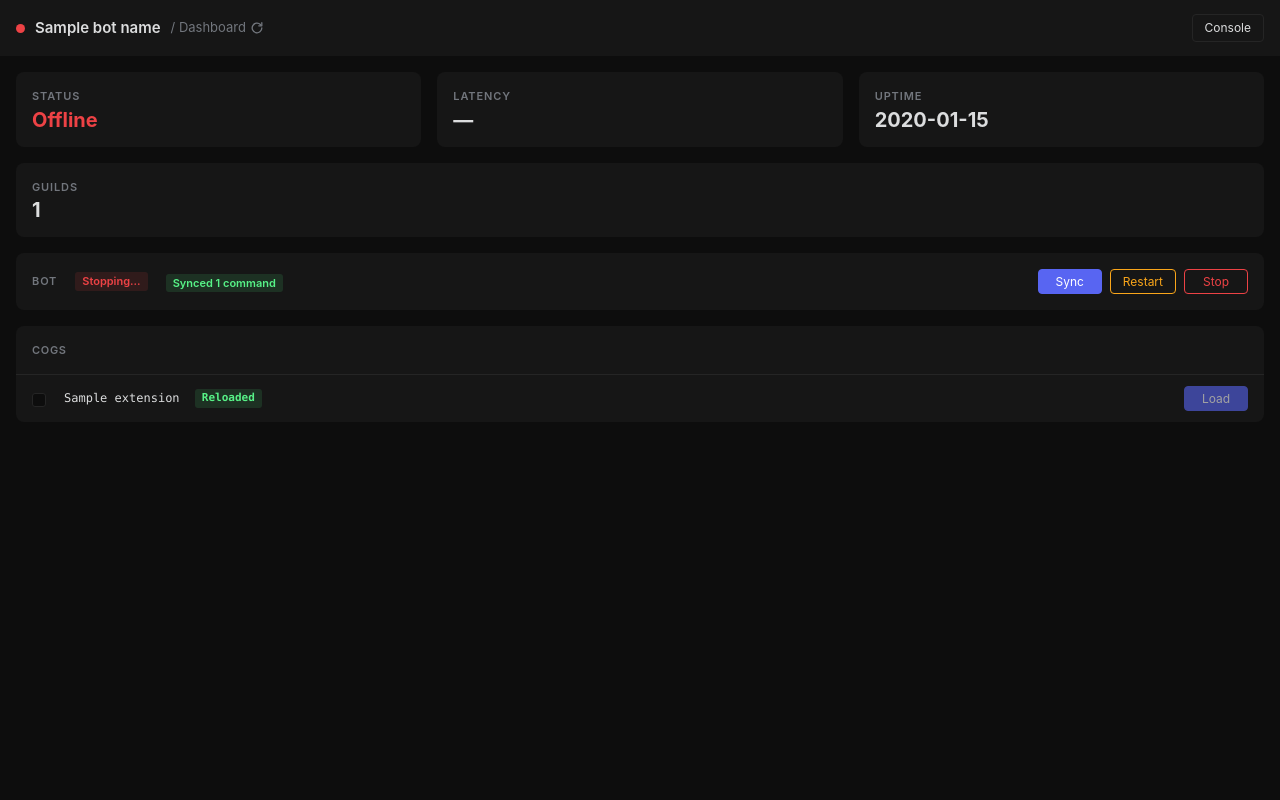
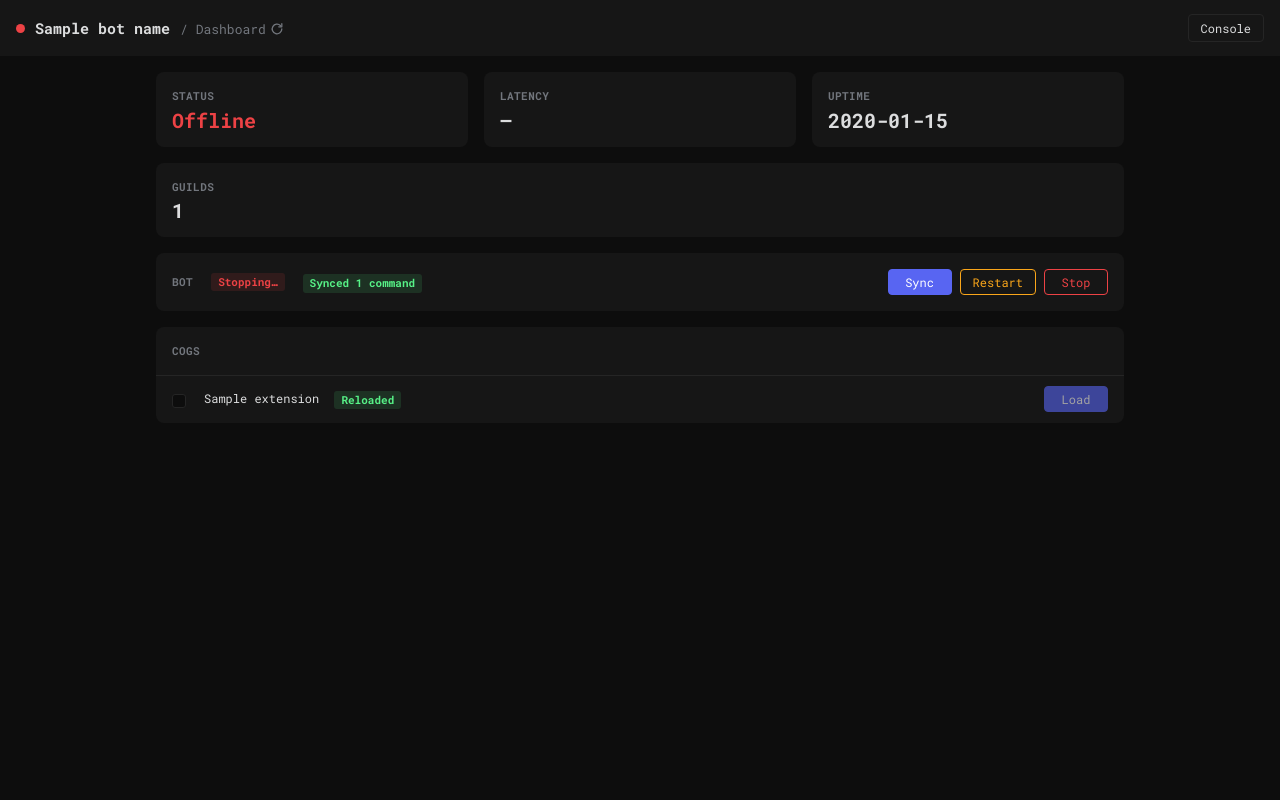
Before and after one commit to pedrodanielsantos/Pedro-bot, a Python web app: template templates/dashboard.html in a window 1280 px wide. Run offline with Jinja, Linux system fonts and the light colour scheme; the template is opened without the code that fills it: most values are stand-ins (such as "Sample title", 1, 10 or a date in 2020).

Commit message:
feat: rework the dashboard typography
- Vendor Roboto Mono as woff2 under static/fonts/, with its license alongside, and exempt the directory from the repo's eol conversion.
- Point --mono at it and set it on body, so one family covers the page rather than the log alone.
- Drop the font-family the log, guild meta, cog cells and error text no longer need.
- Tighten the uppercase labels' letter-spacing, which mono widens on its own.
- Ship the bold, which ansi_up renders the log's SGR 1 as.
- Align the header on the baseline, off centre, so the title, subtitle and icon button stop sitting at three levels.
- Nudge the header's icon buttons down onto the cap band, which a synthesized baseline leaves them above.
- Narrow the content column to 1000px.
- Demote the uptime card's units, matching the latency card.

```diff
--- a/templates/base.html
+++ b/templates/base.html
@@ -7,6 +7,27 @@
     {# Per page, so a tab is identifiable by its mark alone. The gear is the default. #}
     <link rel="icon" href="{% block favicon %}/static/favicon-gear.svg{% endblock %}">
     <style>
+        /* Served from static/fonts/, for the same reasons as static/vendor/: the
+           dashboard works with no internet, and an upstream release cannot change
+           what renders without a commit. One family sets the whole interface, so
+           these two faces are everything the page loads. */
+        @font-face {
+            font-family: 'Roboto Mono';
+            font-style: normal;
+            font-weight: 400;
+            font-display: swap;
+            src: url('/static/fonts/RobotoMono-Regular.woff2') format('woff2');
+        }
+
+        /* Bold is not decoration here: ansi_up renders the log's SGR 1 as one. */
+        @font-face {
+            font-family: 'Roboto Mono';
+            font-style: normal;
+            font-weight: 700;
+            font-display: swap;
+            src: url('/static/fonts/RobotoMono-Bold.woff2') format('woff2');
+        }
+
         :root {
             /* Renders scrollbars and other native UI dark. */
             color-scheme: dark;
@@ -28,10 +49,11 @@
             /* How wide the content column is allowed to get. Generous rather than
                narrow: wide enough that a row isn't mostly gap, capped so a very wide
                monitor doesn't stretch everything into air. Tune this one number. */
-            --page-max: 1280px;
-            /* Android has none of these and falls through to the generic, so advance
-               width still varies by platform; only the line box is ours to fix. */
-            --mono:    ui-monospace, SFMono-Regular, 'Consolas', Menlo, monospace;
+            --page-max: 1000px;
+            /* The whole interface, not just the log. Served by us, so the character
+               cell is the same on every platform rather than whatever the OS supplies;
+               the old stack stays behind it for the load, and for a failed fetch. */
+            --mono:    'Roboto Mono', ui-monospace, SFMono-Regular, 'Consolas', Menlo, monospace;
         }
 
         *, *::before, *::after { box-sizing: border-box; margin: 0; padding: 0; }
@@ -39,7 +61,7 @@
         body {
             background: var(--bg);
             color: var(--text);
-            font-family: -apple-system, BlinkMacSystemFont, 'Segoe UI', Roboto, sans-serif;
+            font-family: var(--mono);
             font-size: 14px;
             line-height: 1.5;
             /* Stops mobile browsers inflating text on narrow screens. */
@@ -73,9 +95,13 @@
             text-decoration: none;
         }
 
+        /* Baseline, not centre: the title, the subtitle and the icon button are three
+           different heights, and centring each box leaves their text and glyphs sitting
+           at three different levels. The dot is a shape with no baseline, so it opts
+           back out. */
         .header-left {
             display: flex;
-            align-items: center;
+            align-items: baseline;
             flex-wrap: wrap;
             row-gap: 8px;
             gap: 10px;
@@ -86,6 +112,7 @@
             height: 9px;
             border-radius: 50%;
             flex-shrink: 0;
+            align-self: center;
         }
 
         .dot-online  { background: var(--green); }
@@ -108,6 +135,12 @@
         }
 
         .icon-btn:hover { color: var(--text); background: var(--border); }
+
+        /* An icon box has no baseline, so one is synthesized from its bottom edge and
+           the glyph lands high against the text. This drops it onto the middle of the
+           cap band, where the eye reads it as level. A margin would not do it: under
+           baseline alignment the box keeps its offset from the baseline either way. */
+        .header-left .icon-btn { position: relative; top: 2px; }
 
         main {
             width: 100%;
@@ -140,7 +173,6 @@
         /* A terminal surface, not prose: the character cell (advance width by line box)
            has to stay fixed or the log's ASCII art distorts. */
         .console {
-            font-family: var(--mono);
             font-size: 13px;
             line-height: 1.2;
             tab-size: 4;
@@ -193,7 +225,7 @@
             font-size: 11px;
             font-weight: 600;
             text-transform: uppercase;
-            letter-spacing: 0.08em;
+            letter-spacing: 0.04em;
             color: var(--muted);
             margin-bottom: 10px;
         }
@@ -224,7 +256,7 @@
             font-size: 11px;
             font-weight: 600;
             text-transform: uppercase;
-            letter-spacing: 0.08em;
+            letter-spacing: 0.04em;
             color: var(--muted);
             margin-bottom: 4px;
         }
@@ -262,7 +294,7 @@
 
         .guild-item:last-child { border-bottom: none; }
         .guild-name { font-size: 13px; }
-        .guild-meta { font-size: 11px; color: var(--muted); font-family: var(--mono); }
+        .guild-meta { font-size: 11px; color: var(--muted); }
 
         table {
             width: 100%;
@@ -323,7 +355,7 @@
             font-size: 11px;
             font-weight: 600;
             text-transform: uppercase;
-            letter-spacing: 0.06em;
+            letter-spacing: 0.04em;
             color: var(--muted);
             border-bottom: 1px solid var(--border);
             vertical-align: middle;
@@ -339,7 +371,7 @@
         /* Separators go between rows, so the last one has nothing to separate. */
         tbody tr:last-child td { border-bottom: none; }
 
-        td.mono { font-family: var(--mono); font-size: 12px; }
+        td.mono { font-size: 12px; }
 
         tbody tr { transition: background 0.12s; }
 
@@ -400,7 +432,6 @@
             color: var(--red);
             display: block;
             margin-top: 3px;
-            font-family: var(--mono);
         }
 
     </style>
--- a/templates/dashboard.html
+++ b/templates/dashboard.html
@@ -176,18 +176,21 @@
         (function() {
             const el = document.getElementById('uptime-value');
 
+            // Demotes the units the way the latency card does, so the digits carry the
+            // value. utils/uptime.py stays plain: the bot log and /stats share it.
             function formatUptime(totalSeconds) {
                 const days = Math.floor(totalSeconds / 86400);
                 const hours = Math.floor(totalSeconds % 86400 / 3600);
                 const minutes = Math.floor(totalSeconds % 3600 / 60);
                 const seconds = Math.floor(totalSeconds % 60);
-                return `${days}d ${hours}h ${minutes}m ${seconds}s`;
+                const unit = (value, symbol) => `${value}<span class="stat-unit">${symbol}</span>`;
+                return [unit(days, 'd'), unit(hours, 'h'), unit(minutes, 'm'), unit(seconds, 's')].join(' ');
             }
 
             function tick() {
                 const launch = Number(el.dataset.launch);
                 if (!launch) return;
-                el.textContent = formatUptime(Date.now() / 1000 - launch);
+                el.innerHTML = formatUptime(Date.now() / 1000 - launch);
             }
 
             tick();
```
Also changed, not shown: static/fonts/RobotoMono-Bold.woff2 (added), static/fonts/RobotoMono-Regular.woff2 (added), 2 other files.
